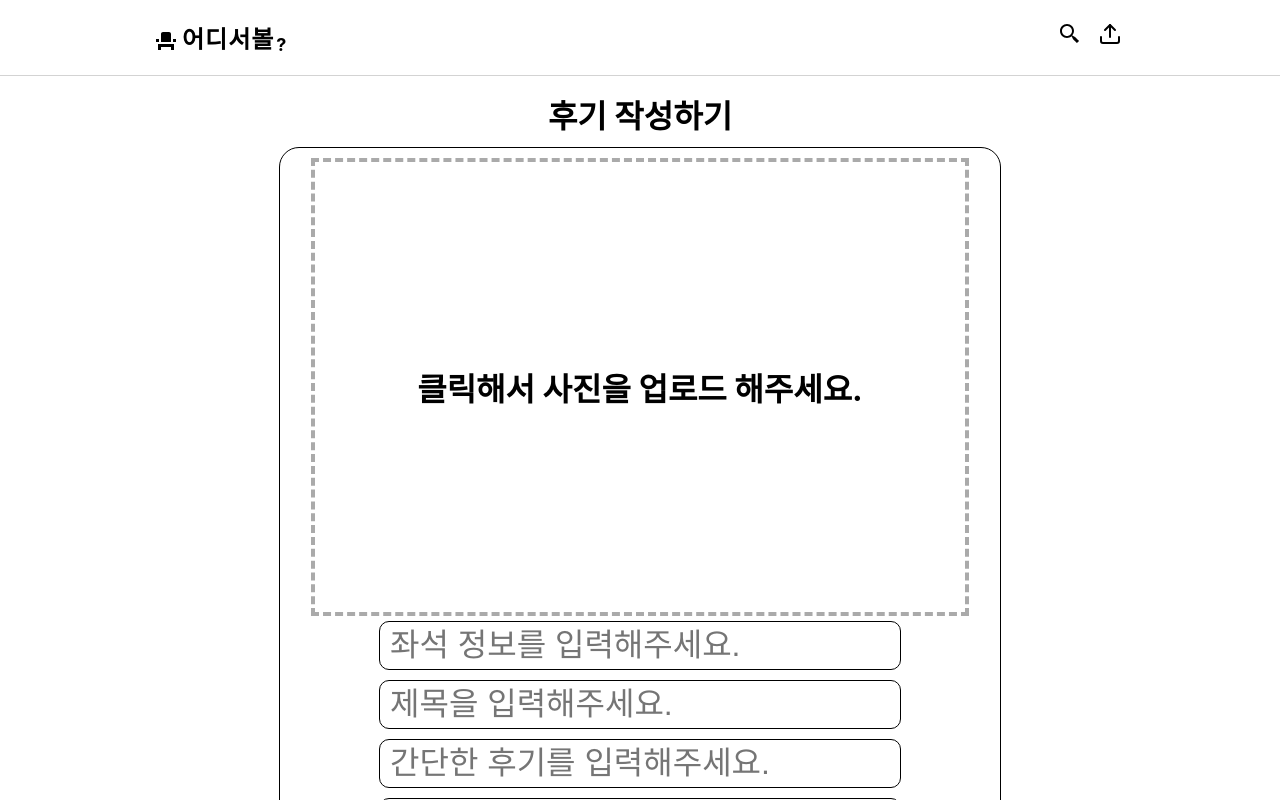
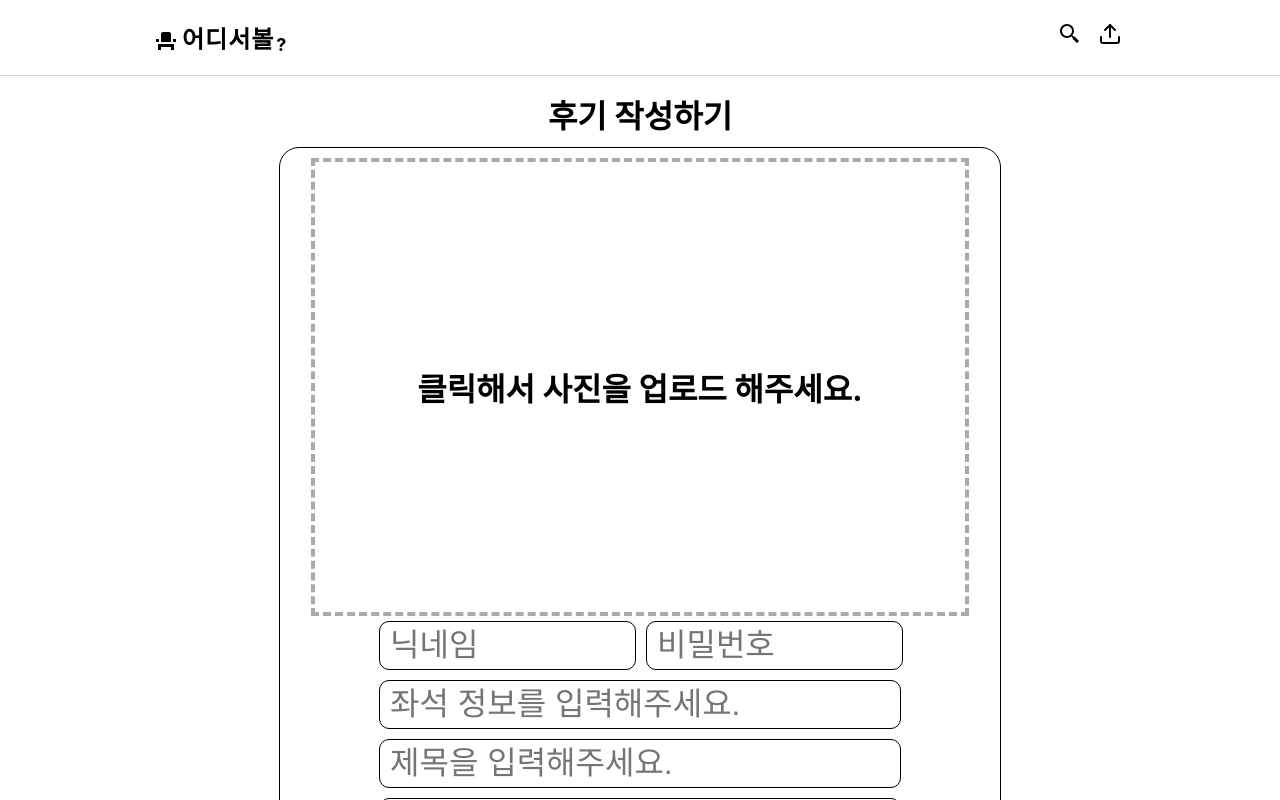
Before and after one commit to OneEpitome/WBProject, a React (Create React App) app in the folder Frontend/wb-project/: page /review-test in a window 1280 px wide. Shown: the top 800 px of the page. Built offline with nearby package versions, Linux system fonts and the light colour scheme.

Commit message:
Modify UploadForm
닉네임, 패스워드를 추가했고 memberId는 주석처리했습니다.

```diff
--- a/Frontend/wb-project/src/components/Upload/UploadForm.jsx
+++ b/Frontend/wb-project/src/components/Upload/UploadForm.jsx
@@ -71,10 +71,12 @@ const sleep = () => {
 export default function UploadForm() {
   const { isLoading, errors, handleChange, handleSubmit } = useForm({
     initialValues: {
+      nickname: "",
+      password: "",
       title: "",
       content: "",
       seatId: "",
-      memberId: "1",
+      // memberId: "1",
       imageFile: null,
     },
 
@@ -87,10 +89,12 @@ export default function UploadForm() {
 
       // FormData 객체를 생성하고 데이터를 추가합니다.
       const formData = new FormData();
+      formData.append("nickname", values.nickname);
+      formData.append("password", values.password);
       formData.append("title", values.title);
       formData.append("content", values.content);
       formData.append("seatId", values.seatId);
-      formData.append("memberId", values.memberId);
+      // formData.append("memberId", values.memberId);
       formData.append("imageFile", values.imageFile); // 파일 추가
 
       axios
@@ -105,10 +109,13 @@ export default function UploadForm() {
       // alert(data);
       alert(data);
     },
-    validate: ({ seatId, imageFile }) => {
+    validate: ({ seatId, imageFile, nickname, password }) => {
       const errors = {};
       if (!seatId) errors.seatId = "⬆️ 좌석 정보를 입력해주세요!";
       if (!imageFile) errors.imageFile = "⬆️ 좌석 이미지를 업로드해주세요!";
+      if (!nickname) errors.nickname = "⬆️ 닉네임을 입력해주세요!";
+      if (!password) errors.password = "⬆️ 비밀번호를 입력해주세요!";
+
       return errors;
     },
   });
@@ -132,7 +139,35 @@ export default function UploadForm() {
           />
           <WarningMessage>{errors.imageFile}</WarningMessage>
         </ImgBox>
-
+        <div style={{
+          display: 'flex',
+          width: '532px',
+        }}>
+          <InputBox>
+            <Input
+              type="text"
+              name="nickname"
+              placeholder="닉네임"
+              onChange={handleChange}
+              style={{
+                width: '235px'
+              }}
+            />
+            <WarningMessage>{errors.nickname}</WarningMessage>
+          </InputBox>
+          <InputBox>
+            <Input
+              type="password"
+              name="password"
+              placeholder="비밀번호"
+              onChange={handleChange}
+              style={{
+                width: '235px'
+              }}
+            />
+            <WarningMessage>{errors.password}</WarningMessage>
+          </InputBox>
+        </div>
         <InputBox>
           <Input
             type="number"
@@ -158,8 +193,9 @@ export default function UploadForm() {
             onChange={handleChange}
           />
         </InputBox>
-        <InputBox>
-          {/* hidden or disabled */}
+
+        {/* <InputBox>
+          hidden or disabled
           <Input
             type="text"
             name="memberId"
@@ -167,7 +203,7 @@ export default function UploadForm() {
             disabled
             onChange={handleChange}
           />
-        </InputBox>
+        </InputBox> */}
         <Button type="submit" disabled={isLoading}>
           {isLoading ? "Loading.." : "공유하기"}
         </Button>
```
